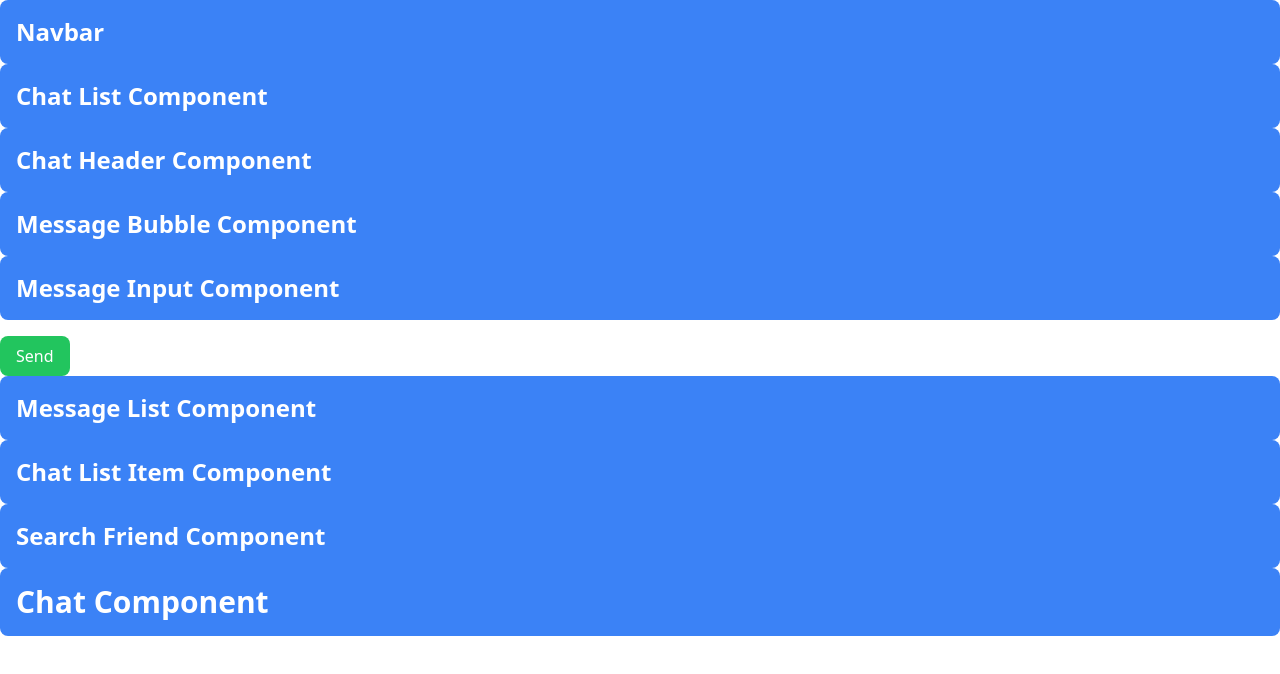
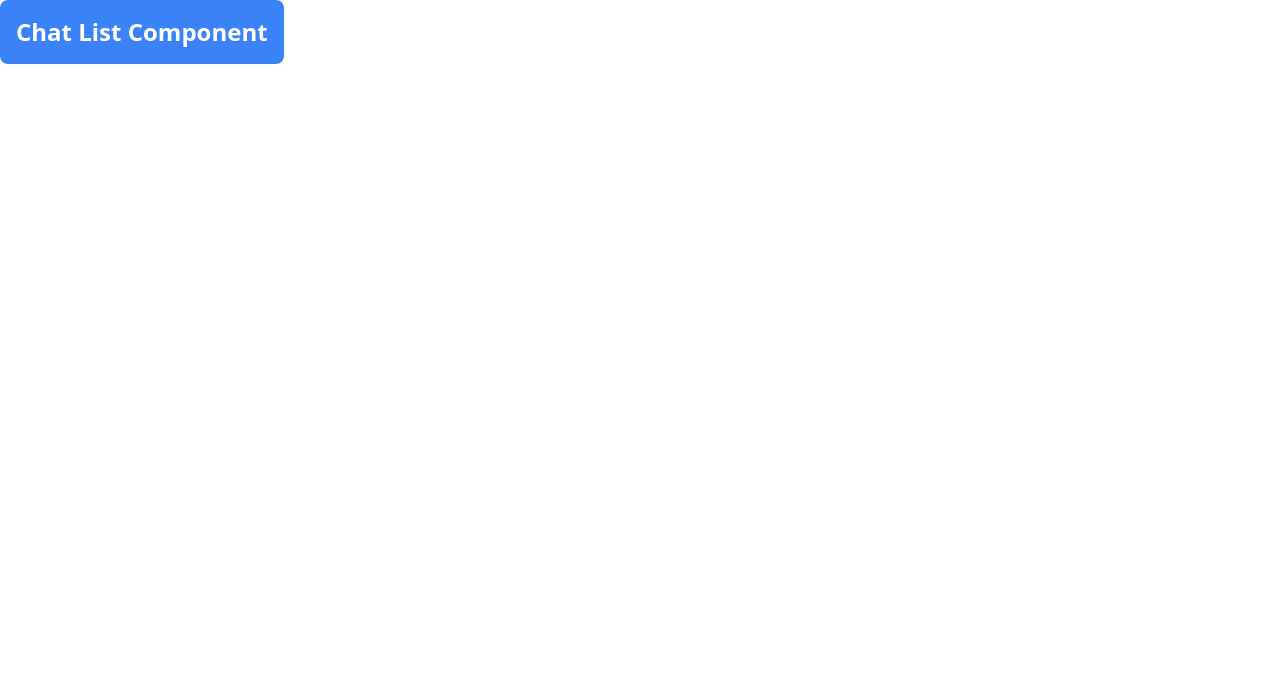
Before and after one commit to TEJASWI-RAJ0210/Chit-Chat, a React (Vite) app in the folder frontend/: page /chat in a window 1280 px wide. Shown: the top 674 px of the page. Built offline with nearby package versions, Linux system fonts and the light colour scheme.

Commit message:
done Ui of messagebubble and messagelist and chat.jsx

```diff
--- a/frontend/src/chatComponents/messageBubble.jsx
+++ b/frontend/src/chatComponents/messageBubble.jsx
@@ -1,12 +1,13 @@
 import React from "react";
-const MessageBubble=()=>{
-    return(
-        <div>
-            <h1 className="text-2xl font-bold bg-blue-500 text-white p-4 rounded-lg">
-                Message Bubble Component
-            </h1>
+const MessageBubble=({message})=>{
+   const isMe = message.sender === "me";
+   return (
+    <div className={`flex ${isMe ? 'justify-end' : 'justify-start'} mb-2` }>
+        <div className ={`max-w-xs px-4 py-2 rounded-lg text-sm ${isMe ? "bg-bubbleMe" : "bg-bubbleOther"}`}>
+            {message.text}
         </div>
-    );
+    </div>
+   )
 
 }
 export default MessageBubble;
--- a/frontend/src/chatComponents/messageList.jsx
+++ b/frontend/src/chatComponents/messageList.jsx
@@ -1,10 +1,11 @@
 import React from "react";
-const MessageList=()=>{
-    return(
-        <div>
-            <h1 className="text-2xl font-bold bg-blue-500 text-white p-4 rounded-lg">
-                Message List Component
-            </h1>
+import MessageBubble from "./messageBubble.jsx";
+const MessageList=({messages})=>{
+    return (
+        <div className="flex-1 overflow-y-auto px-6 py-4 space-y-4">
+            {messages.map((message, index) => (
+                <MessageBubble key={index} message={message} />
+            ))}
         </div>
     );
 }
--- a/frontend/src/mainComponents/chat.jsx
+++ b/frontend/src/mainComponents/chat.jsx
@@ -1,27 +1,27 @@
 import React from "react";
-import Navbar from "../chatComponents/navbar.jsx";
+import { useState,} from "react";
 import ChatList from "../chatComponents/chatList.jsx";
 import ChatHeader from "../chatComponents/chatHeader.jsx";
 import MessageList from "../chatComponents/messageList.jsx";
 import MessageBubble from "../chatComponents/messageBubble.jsx";
 import MessageInput from "../chatComponents/messageInput.jsx";
-import ChatListItem from "../chatComponents/chatListItem.jsx";
 import SearchFriend from "../chatComponents/searchFriend.jsx";
 const Chat = () => {
+  const [chats, setChats] = useState([]);
+  const [activeChat, setActiveChat] = useState(null);
+  const [messages, setMessages] = useState([]);
   return (
-
-    <div>
-      <Navbar />
-      <ChatList />
-      <ChatHeader />
-      <MessageBubble />
-      <MessageInput />
-      <MessageList />
-        <ChatListItem />
-        <SearchFriend />
-      <h1 className="text-3xl font-bold bg-blue-500 text-white p-4 rounded-lg">
-        Chat Component
-      </h1>
+    <div className="h-screen flex flex-col">
+      <div className="flex flex-1">
+        <ChatList chats={chats} onSelectChat={setActiveChat} />
+        {activeChat && (
+          <div className="flex flex-col flex-1 bg-gray-600">
+            <ChatHeader chat={activeChat} />
+            <MessageList messages={messages} />
+            <MessageInput />
+          </div>
+        )}
+      </div>
     </div>
   );
 };
```
Also changed, not shown: 2 other files (tests, documents, lock files or other folders).
